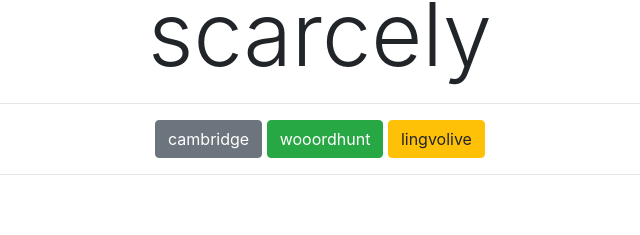
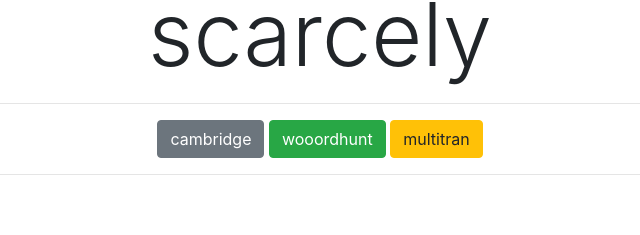
Before and after one commit to Kroid/words, a plain HTML site: page index.html in a window 1280 px wide. Shown: the part 81-316 px from the top of the page, 320-960 px from the left. Drawn offline with nearby package versions, Linux system fonts and the light colour scheme.

Commit message:
multitran

```diff
--- a/index.html
+++ b/index.html
@@ -17,7 +17,8 @@
           <hr>
           <a role="button" type="button" class="btn btn-secondary" id="cambridge" target="_blank">cambridge</a>
           <a role="button" type="button" class="btn btn-success" id="wooordhunt" target="_blank">wooordhunt</a>
-          <a role="button" type="button" class="btn btn-warning" id="lingvolive" target="_blank">lingvolive</a>
+          <a role="button" type="button" class="btn btn-warning" id="multitran" target="_blank">multitran</a>
+          <!-- <a role="button" type="button" class="btn btn-warning" id="lingvolive" target="_blank">lingvolive</a> -->
         </div>
       </div>
       <hr>
--- a/script.js
+++ b/script.js
@@ -124,7 +124,8 @@ function changeWord() {
   count += 1;
   setCambridgeDictionaryLink();
   setWooordhuntLink();
-  setLingvoliveLink();
+  setMultitranLink()
+  // setLingvoliveLink();
   $('#currentWord').text(currentWord);
   $('#count').text(count);
 }
@@ -140,6 +141,11 @@ function setCambridgeDictionaryLink() {
   $('#cambridge').attr("href", link);
 }
 
+function setMultitranLink() {
+  let link = `https://www.multitran.ru/c/m.exe?CL=1&s=${currentWord}&l1=1`
+  $('#multitran').attr("href", link);
+}
+
 function setWooordhuntLink() {
   let link = `https://wooordhunt.ru/word/${currentWord}`;
   $('#wooordhunt').attr("href", link);
```
